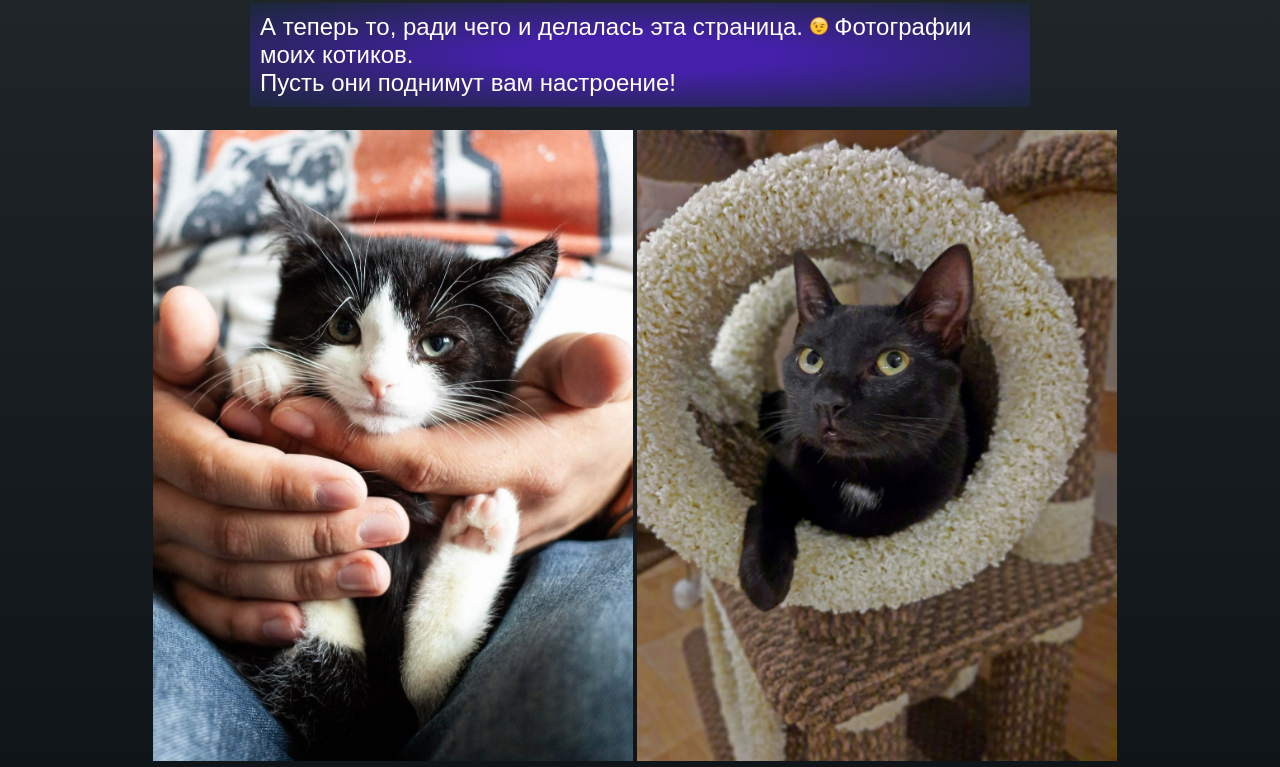
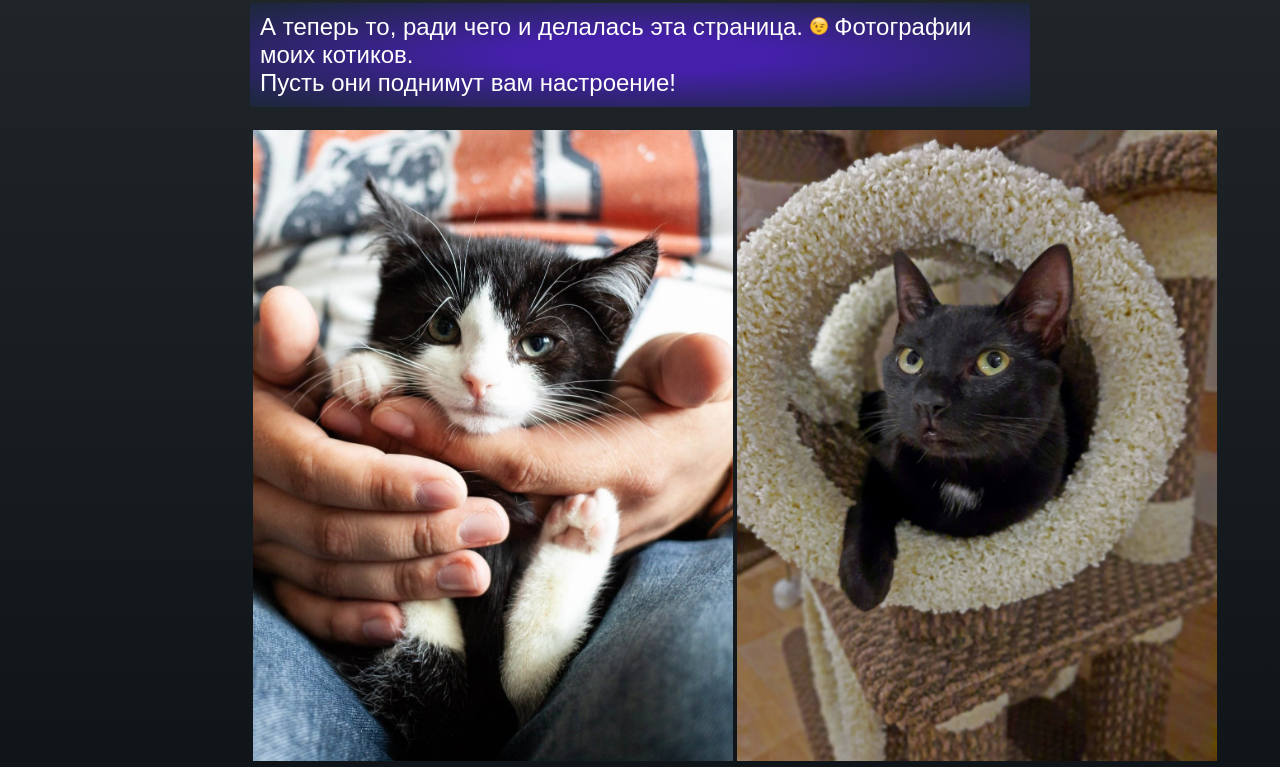
Before and after one commit to AgathaCott/AgathaCott.github.io, a plain HTML site: page index.html in a window 1280 px wide. Shown: the part 1874-2641 px from the top of the page. Drawn offline with Linux system fonts and the light colour scheme.

Commit message:
Update index.css

```diff
--- a/index.css
+++ b/index.css
@@ -89,9 +89,9 @@ li > a:hover {
 
 
 table {
-  margin: center;
-/*   margin-left: 100px; */
-/*   margin-right: 100px; */
+
+  margin-left: 100px;
+  margin-right: 100px;
   margin-top: 20px;
 }
 
```
